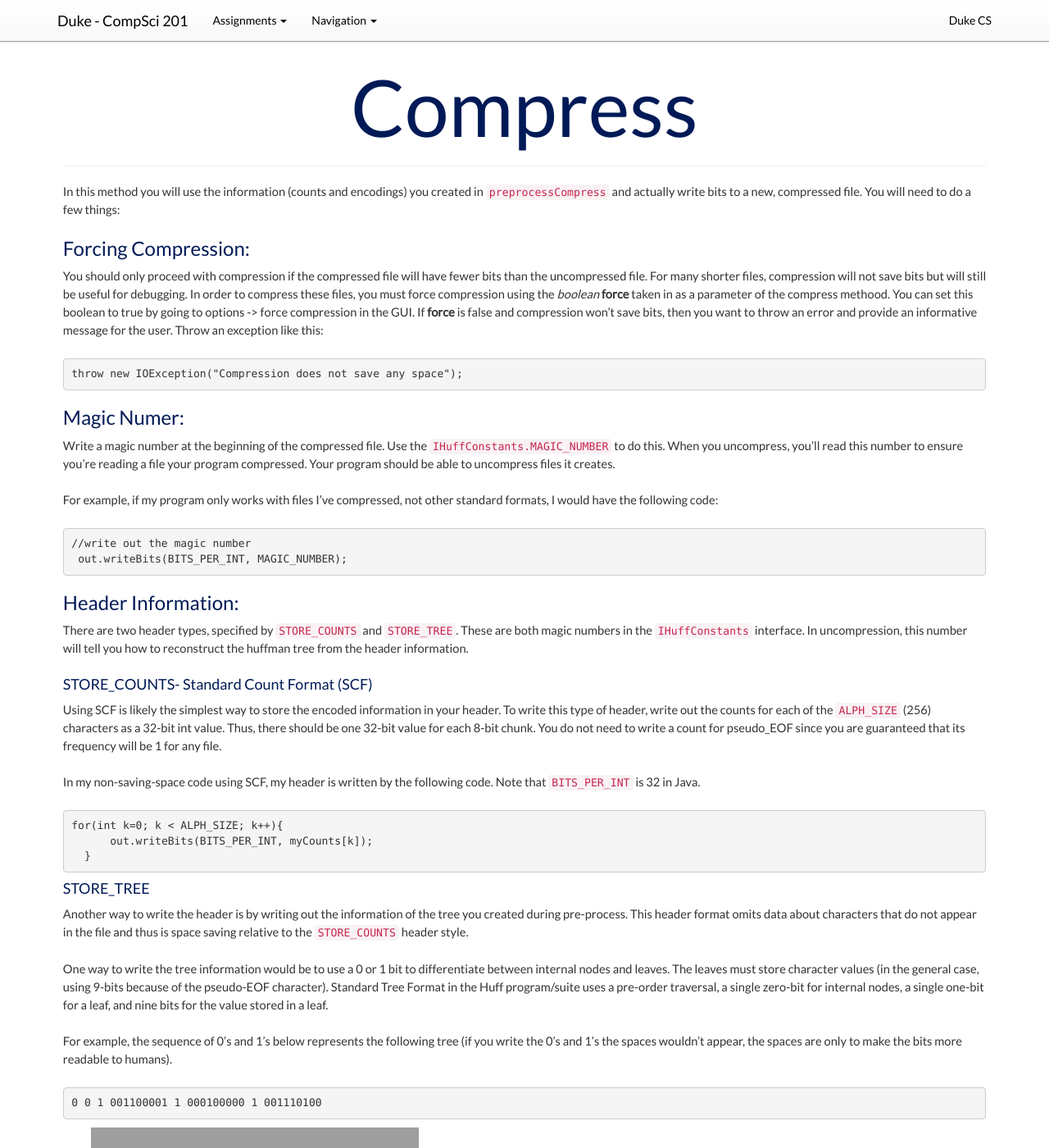
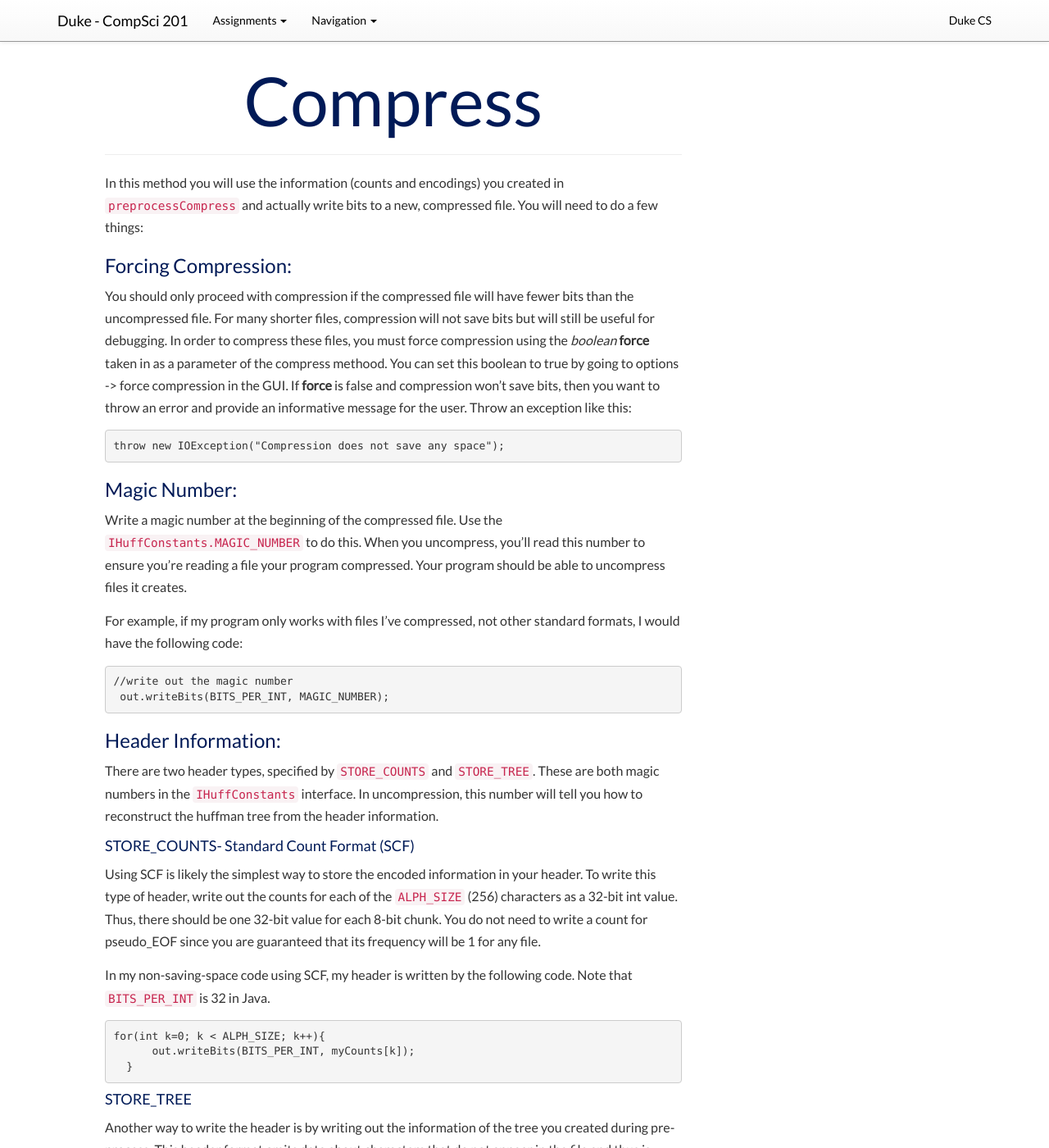
Before and after one commit to compsci201/compsci201.github.io, a Jekyll site: the page built from huffman/3-compression.md, in a window 1280 px wide and 1400 px high. Shown: the whole window at 82% size. Built offline with Jekyll 4.4.1, drawn with Linux system fonts in a browser that asks for light colours; nearby versions of some CDN libraries.

Commit message:
modified css, added rubric for huffman

```diff
--- a/css/main.scss
+++ b/css/main.scss
@@ -7,9 +7,9 @@
 
 // Our variables
 $base-font-family: Lato, Helvetica, Arial, sans-serif;
-$base-font-size:   11pt;
+$base-font-size:   12pt;
 $small-font-size:  $base-font-size * 0.875;
-$base-line-height: 1.5;
+$base-line-height: 1.7;
 $duke-blue-color: #001A57;
 
 html {
@@ -21,7 +21,10 @@ html {
 }
 body {
 	font-family: $base-font-family;
-	margin: 6%;
+  margin-top:6%;
+  margin-left: 10%;
+  margin-right: 35%;
+  margin-bottom:4%;
 }
 li {
 	list-style-type:none;
@@ -39,7 +42,7 @@ li {
   font-weight:100 !important;
 }
 .section h1 {
-  font-size:72pt;
+  font-size:62pt;
   text-align: center;
 }
 .section h2 {
@@ -47,13 +50,13 @@ li {
 }
 
 .section ul {
-	margin-left: 12%;
-	margin-right: 12%;
+	margin-left: 0%;
+	margin-right: 0%;
 }
 
 .section li {
-	margin-left: 12%;
-	margin-right: 12%;
+	margin-left: 0%;
+	margin-right: 0%;
 	list-style: disc;
 }
 
--- a/huffman/3-compression.md
+++ b/huffman/3-compression.md
@@ -14,7 +14,7 @@ You should only proceed with compression if the compressed file will have fewer
 	throw new IOException("Compression does not save any space");
 
 
-###Magic Numer:
+###Magic Number:
 Write a magic number at the beginning of the compressed file. Use the `IHuffConstants.MAGIC_NUMBER` to do this. When you uncompress, you'll read this number to ensure you're reading a file your program compressed. Your program should be able to uncompress files it creates.
 
 For example, if my program only works with files I've compressed, not other standard formats, I would have the following code:
```
Also changed, not shown: huffman/6-rubric.md (added, +17 -0 lines), huffman/printer-friendly.md (added, +5 -0 lines).
